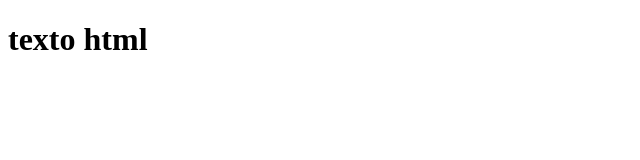
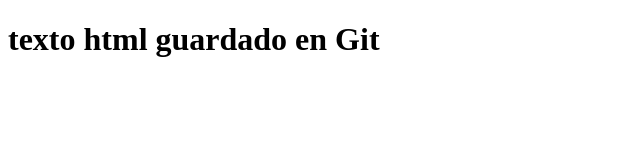
Before and after one commit to davo5409/mi-proyecto, a plain HTML site: page index.html in a window 1280 px wide. Shown: the whole page, without its empty margins (0-640 px from the left). Drawn offline with Linux system fonts and the light colour scheme.

Commit message:
Commit modificado

```diff
--- a/index.html
+++ b/index.html
@@ -3,9 +3,9 @@
 <head>
     <meta charset="UTF-8">
     <meta name="viewport" content="width=device-width, initial-scale=1.0">
-    <title>Document</title>
+    <title>Primera Págima</title>
 </head>
 <body>
-    <h1>texto html</h1>
+    <h1>texto html guardado en Git</h1>
 </body>
 </html>
```
